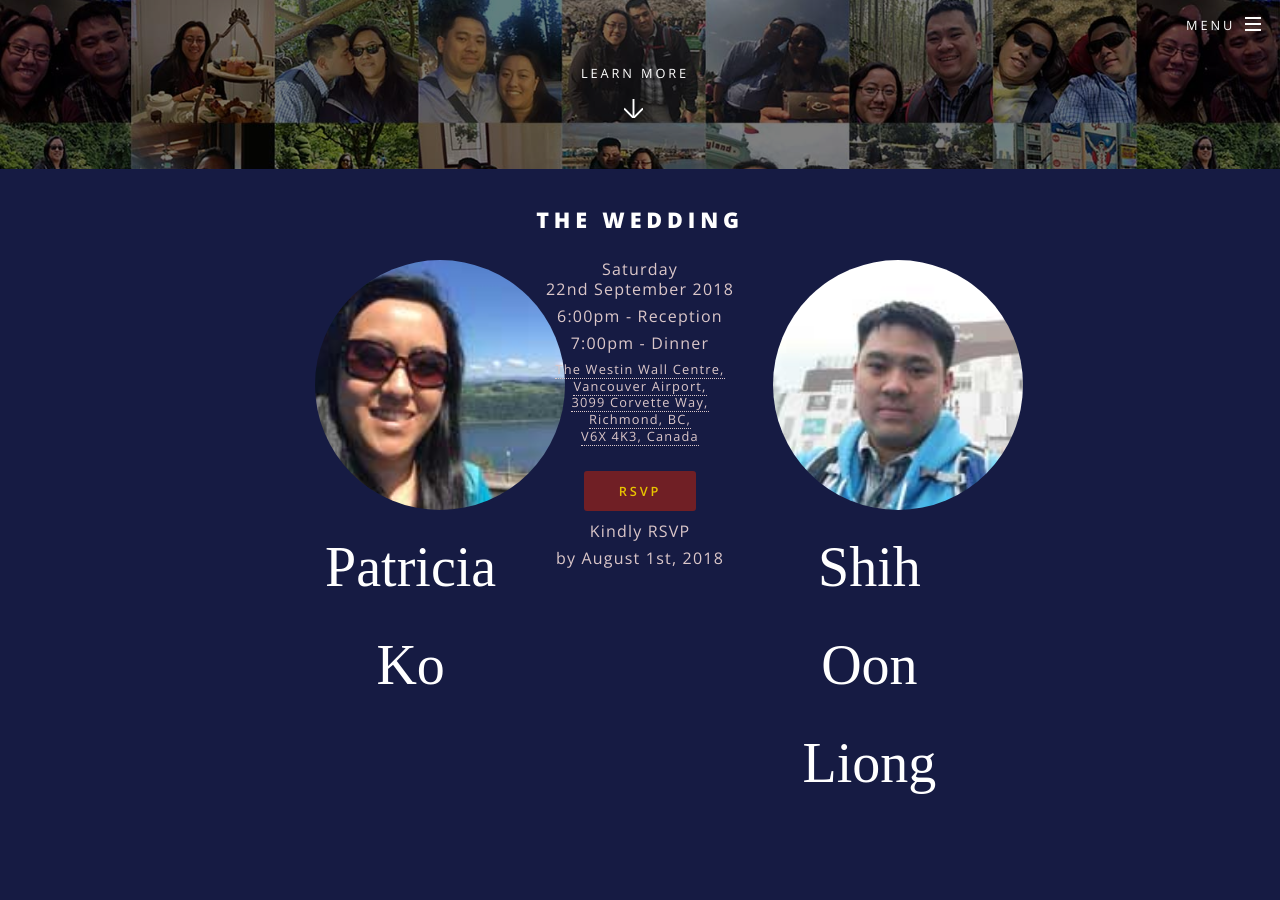
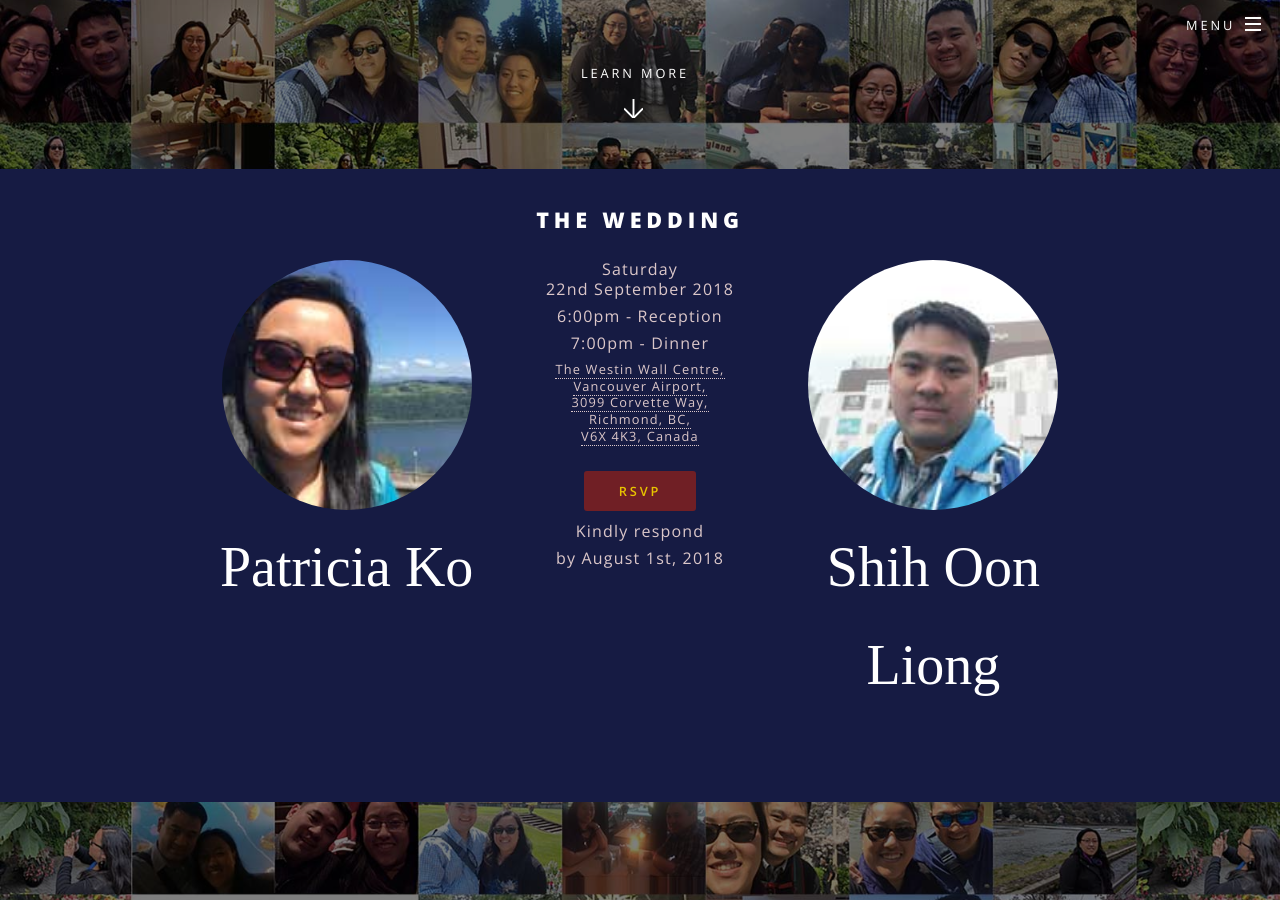
Before and after one commit to mechastorm/patriciaandshihoon, a Jekyll site: the page built from src/index.html, in a window 1280 px wide and 900 px high, scrolled down 731 px. Built offline with Jekyll 4.4.1, drawn with Linux system fonts in a browser that asks for light colours; some web fonts are replaced.

Commit message:
Profile adjustments for mobile

```diff
--- a/src/_sass/libs/_frontpage_section.scss
+++ b/src/_sass/libs/_frontpage_section.scss
@@ -3,13 +3,25 @@
 }
 
 #event-details {
+  @media screen and (min-width: 1000px){
     div.inner {
       display: inline-block;
       margin: 0em 0em;
       width: 20%;
       vertical-align:top;
     }
+  }
 
+  @media screen and (max-width: 999px) {
+    div.inner {
+      display: inline-block;
+      margin: 0em 0em;
+      width: 100%;
+      vertical-align:top;
+    }
+  }
+
+  @media screen and (min-width: 1000px){
     div.inner.event-info {
       p {
         margin: 0 0 0.5em 0;
@@ -20,6 +32,22 @@
       .event-location p {
         font-size: 0.8em;
         line-height: 1.3em;
+      }
+    }
+  }
+
+  @media screen and (max-width: 999px) {
+    div.inner.event-info {
+      p {
+        margin: 0 0 0.5em 0;
+        font-size: 1.5em;
+        line-height: 1.8em;
+      }
+
+      .event-location p {
+        font-size: 1em;
+        line-height: 1.3em;
+      }
     }
   }
 
@@ -38,8 +66,9 @@
     }
   }
 
+  @media screen and (min-width: 1000px){
     div.inner.profile-bridegroom {
-    width: 15%;
+      width: 25%;
       h3 {
         font-family: _font_banner(family);
         font-size: 3.5em;
@@ -49,3 +78,10 @@
       }
     }
   }
+
+  @media screen and (max-width: 999px){
+    div.inner.profile-bridegroom {
+      display: none;
+    }
+  }
+}
--- a/src/_sass/libs/banner.scss
+++ b/src/_sass/libs/banner.scss
@@ -113,7 +113,7 @@
     min-height: 0;
 
     h2 {
-      font-size: 1.25em;
+      font-size: 4em;
     }
 
     br {
--- a/src/index.html
+++ b/src/index.html
@@ -33,7 +33,7 @@
 									<p><a href="https://goo.gl/maps/F6A4DCqtYbH2" target="_blank">The Westin Wall Centre, <br />Vancouver Airport, <br />3099 Corvette Way, <br />Richmond, BC, <br />V6X 4K3, Canada</a></p>
 								</div>
 								<a href="/rsvp" class="button special">RSVP</a>
-								<div>Kindly RSVP<br />by August 1st, 2018</div>
+								<div>Kindly respond<br />by August 1st, 2018</div>
 							</div>
 							<div id="groom" class="inner profile-bridegroom">
 								<div class="profile-img">
```
Lines whose indentation alone changed are shown as unchanged.
